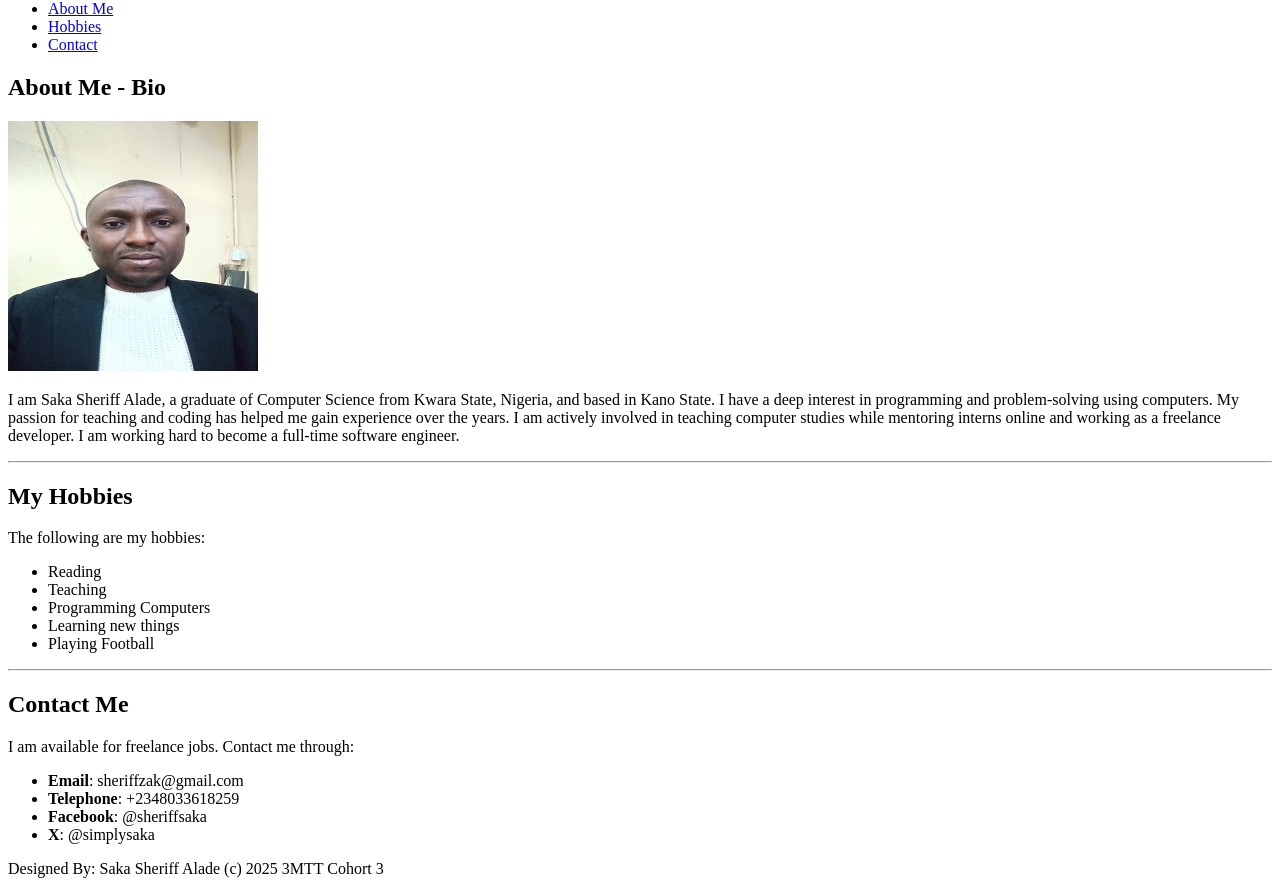
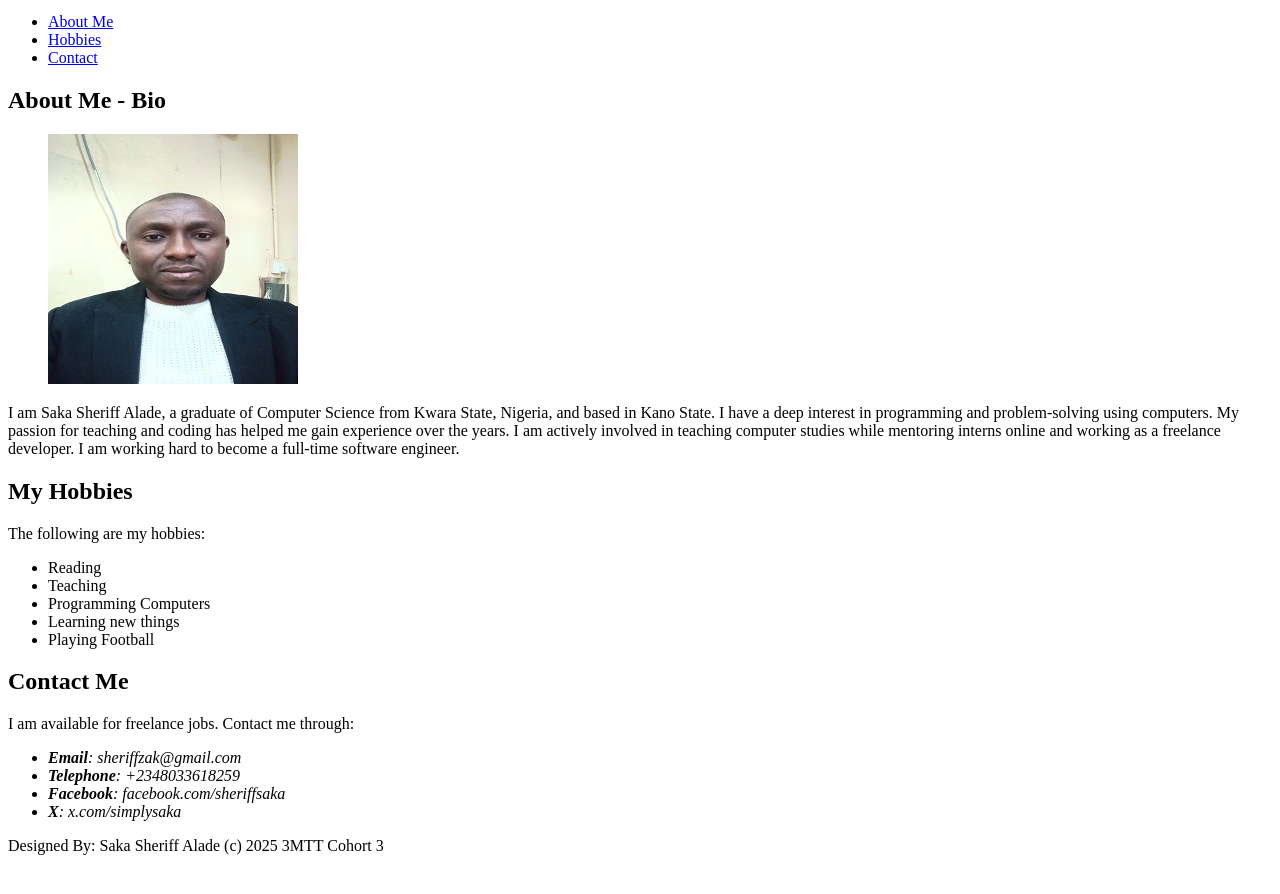
Before and after one commit to sheriffsaka/myprofile_3mtt, a plain HTML site: page profile.html in a window 1280 px wide. Shown: the part 67-961 px from the top of the page. After the commit the page ends 938 px from the top, so only its background shows below. Drawn offline with Linux system fonts and the light colour scheme.

Commit message:
non semantic element removed

```diff
--- a/profile.html
+++ b/profile.html
@@ -1,29 +1,33 @@
 <!DOCTYPE html>
 <html lang="en">
 <head>
+    <meta charset="UTF-8">
+    <meta name="viewport" content="width=device-width, initial-scale=1.0">
     <title>Personal Profile Webpage</title>
-    <meta name="viewport" content="width=device-width, initial-scale=1.0">
 </head>
 <body>
-    <!-- The header section starts -->
+
+    <!-- Header Section -->
     <header>
-        <h2>My Profile</h2>
+        <h1>My Profile</h1>
     </header>
-    <!-- The header section ends here -->
 
+    <!-- Navigation Section -->
     <nav>
-        <div>
         <ul>
             <li><a href="#about">About Me</a></li>
             <li><a href="#hobbies">Hobbies</a></li>
             <li><a href="#contact">Contact</a></li>
         </ul>
-        </div>
     </nav>
 
+    <!-- About Me Section -->
+    <main>
         <section id="about">
             <h2>About Me - Bio</h2>
-        <img src="images/Sheriff1.jpg" width="250" height="250" alt="Sheriff Saka">
+            <figure>
+                <img src="images/Sheriff1.jpg" width="250" height="250" alt="Sheriff Saka pics">
+            </figure>
             <p>
                 I am Saka Sheriff Alade, a graduate of Computer Science from Kwara State, Nigeria, and based in Kano State.
                 I have a deep interest in programming and problem-solving using computers.
@@ -33,8 +37,7 @@
             </p>
         </section>
 
-    <hr>
-
+        <!-- Hobbies Section -->
         <section id="hobbies">
             <h2>My Hobbies</h2>
             <p>The following are my hobbies:</p>
@@ -46,21 +49,22 @@
                 <li>Playing Football</li>
             </ul>
         </section>
+    </main>
 
-    <hr>
-
+    <!-- Contact Section -->
     <footer id="contact">
-        <div>
         <h2>Contact Me</h2>
         <p>I am available for freelance jobs. Contact me through:</p>
+        <address>
             <ul>
                 <li><b>Email</b>: sheriffzak@gmail.com</li>
                 <li><b>Telephone</b>: +2348033618259</li>
-                <li><b>Facebook</b>: @sheriffsaka</a></li>
-                <li><b>X</b>: @simplysaka</a></li>
+                <li><b>Facebook</b>: facebook.com/sheriffsaka</li>
+                <li><b>X</b>: x.com/simplysaka</li>
             </ul>
+        </address>
         <p>Designed By: Saka Sheriff Alade (c) 2025 3MTT Cohort 3</p>
-        </div>
     </footer>
+
 </body>
 </html>
```
Lines whose indentation alone changed are shown as unchanged.
